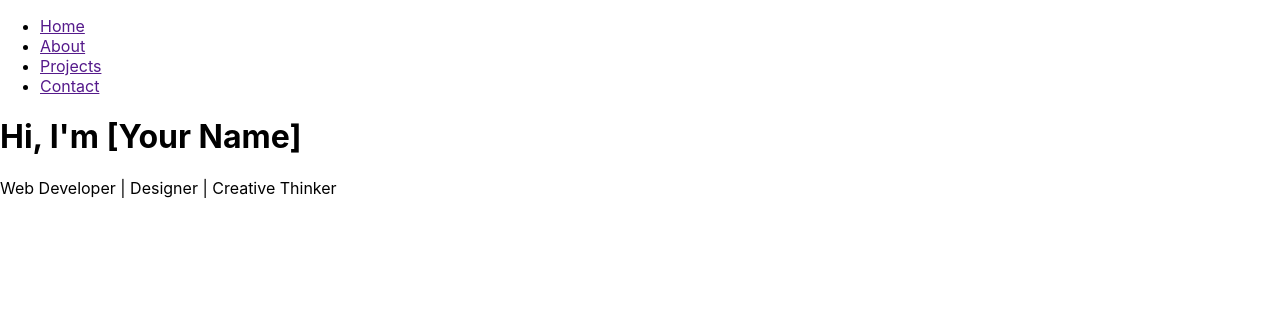
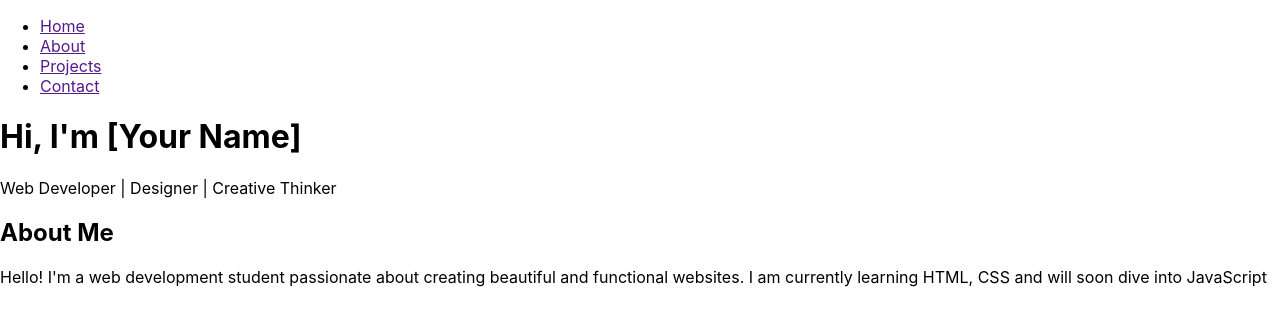
Before and after one commit to Mario-Gozie/First-React-Project, a React (Create React App) app: page / in a window 1280 px wide. Shown: the top 326 px of the page. Built offline with nearby package versions, Linux system fonts and the light colour scheme.

Commit message:
Worked on the About us Page

```diff
--- a/src/App.js
+++ b/src/App.js
@@ -1,11 +1,13 @@
 import logo from "./logo.svg";
 import Home from "./assets/Home/Home";
+import About from "./assets/About/About";
 import "./App.css";
 
 function App() {
   return (
     <>
       <Home />
+      <About />
     </>
   );
 }
--- /dev/null
+++ b/src/assets/About/About.jsx
@@ -0,0 +1,14 @@
+function About() {
+  return (
+    <>
+      <h2>About Me</h2>
+      <p>
+        Hello! I'm a web development student passionate about creating beautiful
+        and functional websites. I am currently learning HTML, CSS and will soon
+        dive into JavaScript
+      </p>
+    </>
+  );
+}
+
+export default About;
```
Also changed, not shown: src/assets/Project/Project.jsx (added), src/assets/Project/ProjectCard.jsx (added).
